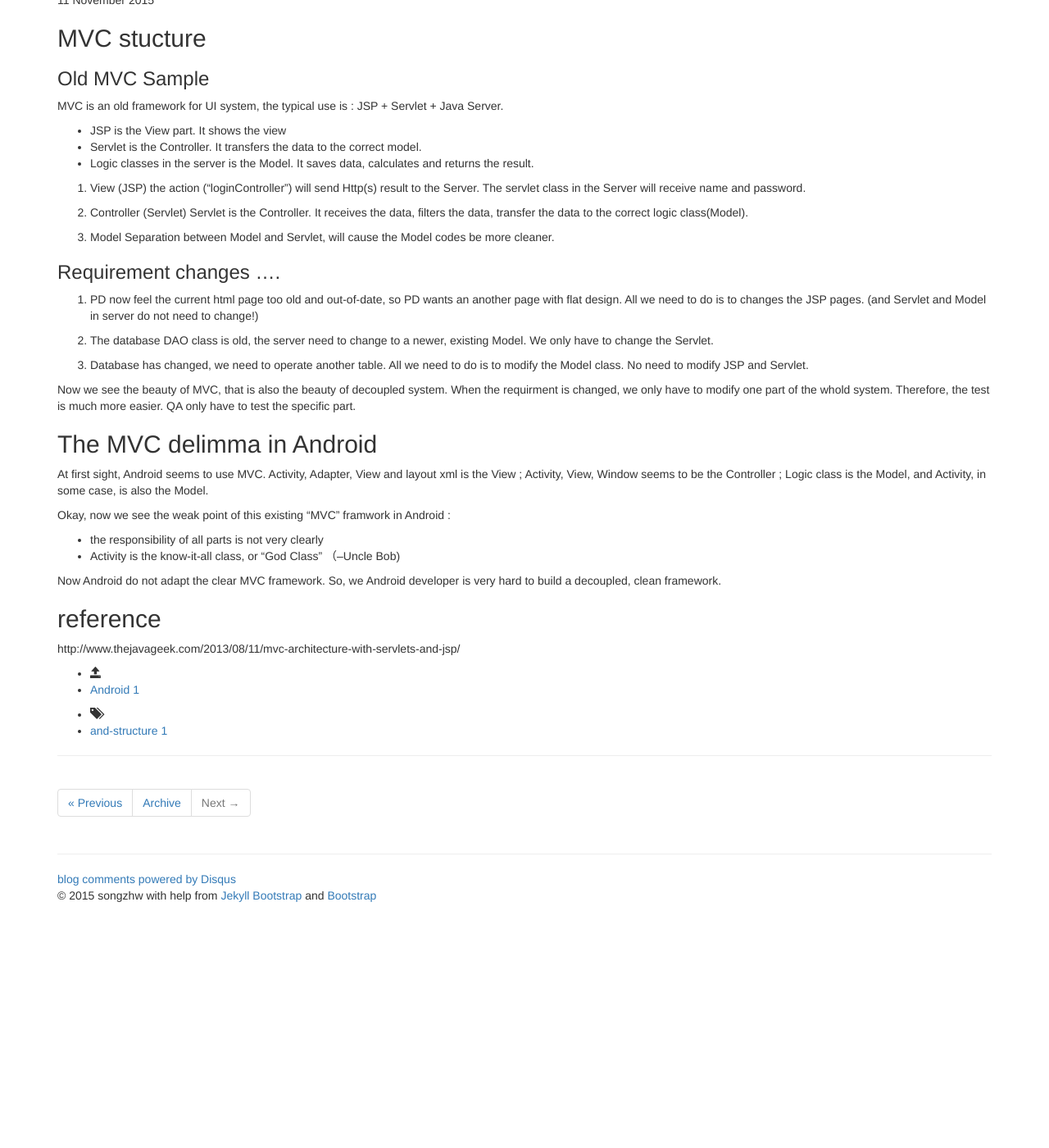
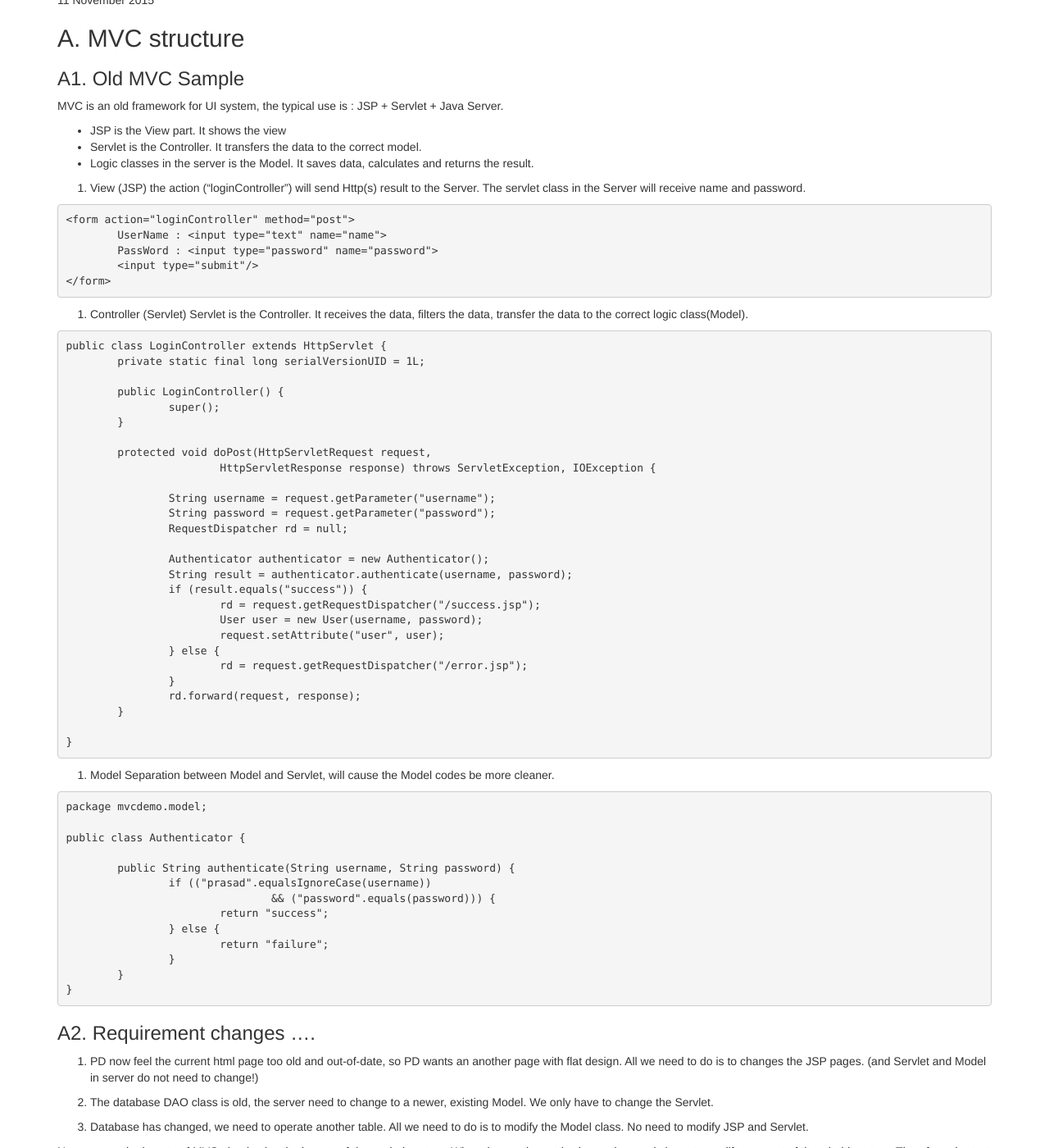
Before and after one commit to songzhw/songzhw.github.io, a Jekyll site: the page built from _posts/2015-11-11-clean-app-(1).md, in a window 1280 px wide and 1400 px high, scrolled down 202 px. Shown: the whole window at 82% size. Built offline with Jekyll 4.4.1, drawn with Linux system fonts in a browser that asks for light colours; nearby versions of some CDN libraries; library files that are not in the unit come from our copies; comment, search, counter and statistics services are not loaded; before the commit the page ends 1314 px from its top, so only the background shows below that; some of the changed text lies outside the part shown.

Commit message:
still format the codes with pygment

```diff
--- a/_posts/2015-11-11-clean-app-(1).md
+++ b/_posts/2015-11-11-clean-app-(1).md
@@ -4,9 +4,9 @@ category : Android
 tagline: "and-struture"
 tags : [and-structure]
 ---
-## MVC stucture
+## A. MVC structure
 
-### Old MVC Sample
+### A1. Old MVC Sample
 MVC is an old framework for UI system, the typical use is : JSP + Servlet + Java Server.
 
 - JSP is the View part. It shows the view
@@ -16,18 +16,18 @@ MVC is an old framework for UI system, the typical use is : JSP + Servlet + Java
 1. View (JSP)
 the action ("loginController") will send Http(s) result to the Server. The servlet class in the Server will receive name and password.
 
-{% capture text %}
+{% highlight html %}
 <form action="loginController" method="post">
 	UserName : <input type="text" name="name">
 	PassWord : <input type="password" name="password">
 	<input type="submit"/>
 </form>
-{% endcapture %}
+{% endhighlight %}
 
 2. Controller (Servlet)
 Servlet is the Controller. It receives the data, filters the data, transfer the data to the correct logic class(Model).
 
-{% capture text %}
+{% highlight java %}
 public class LoginController extends HttpServlet {
 	private static final long serialVersionUID = 1L;
 
@@ -55,12 +55,12 @@ public class LoginController extends HttpServlet {
 	}
 
 }
-{% endcapture %}
+{% endhighlight %}
 
 3. Model
 Separation between Model and Servlet, will cause the Model codes be more cleaner.
 
-{% capture text %}
+{% highlight java %}
 package mvcdemo.model;
 
 public class Authenticator {
@@ -74,9 +74,9 @@ public class Authenticator {
 		}
 	}
 }
-{% endcapture %}
+{% endhighlight %}
 
-### Requirement changes ....
+### A2. Requirement changes ....
 
 1. PD now feel the current html page too old and out-of-date, so PD wants an another page with flat design.
 All we need to do is to changes the JSP pages.  (and Servlet and Model in server do not need to change!)
@@ -89,7 +89,7 @@ Now we see the beauty of MVC, that is also the beauty of decoupled system. When
 
 
 
-## The MVC delimma in Android
+## B. The MVC delimma in Android
 
 At first sight, Android seems to use MVC.  Activity, Adapter, View and layout xml is the View ; Activity,  View, Window seems to be the Controller ; Logic class is the Model, and Activity, in some case, is also the Model.
 
```
